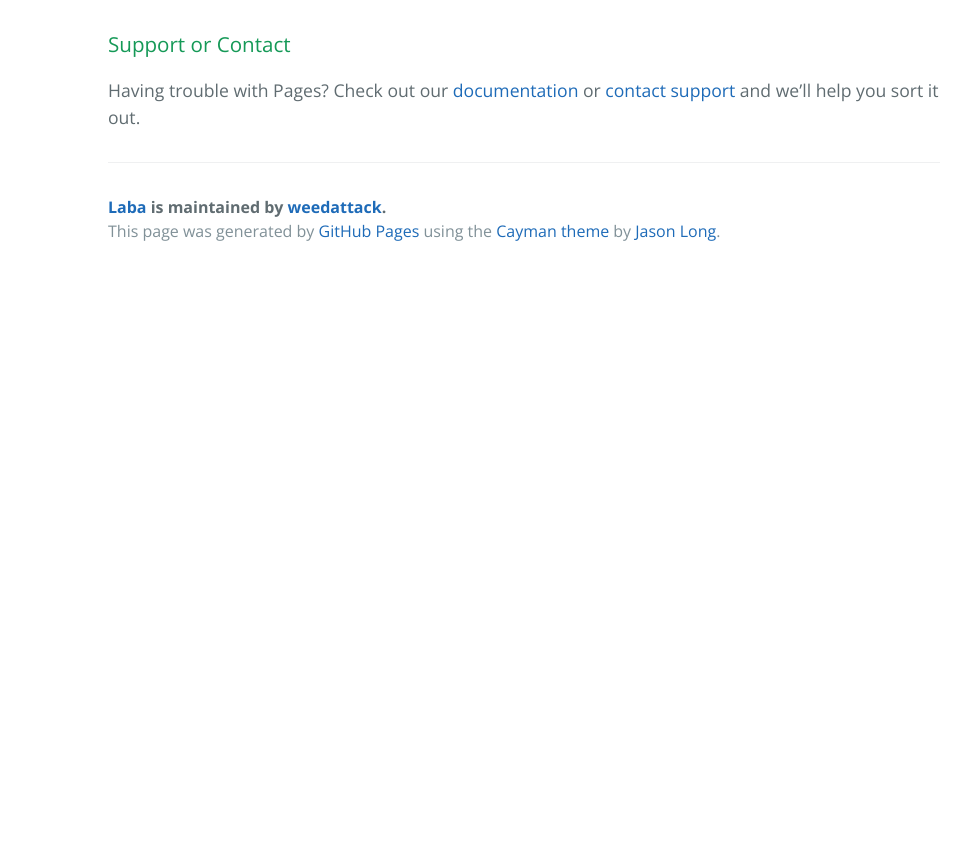
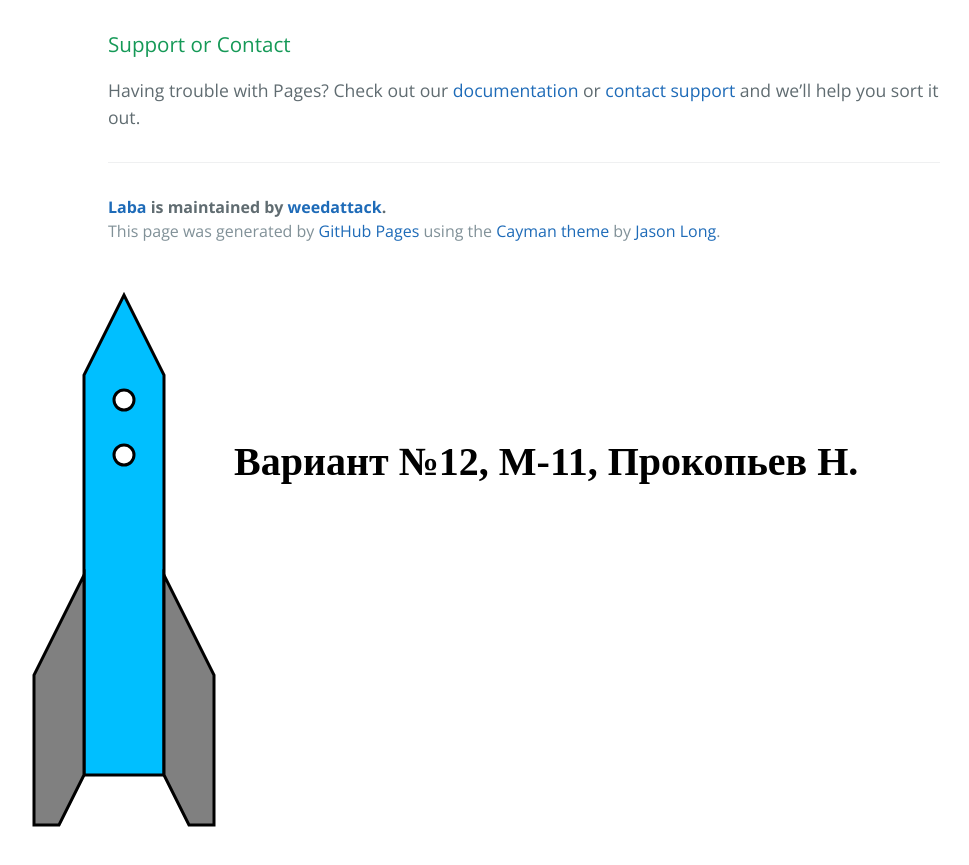
Before and after one commit to weedattack/laba, a plain HTML site: page index.html in a window 1280 px wide. Shown: the part 1084-1949 px from the top of the page, without its empty margins (116-1085 px from the left). Before the commit the page ends 1359 px from the top, so only its background shows below. Drawn offline with nearby package versions, Linux system fonts and the light colour scheme.

Commit message:
Update index.html

```diff
--- a/index.html
+++ b/index.html
@@ -55,3 +55,81 @@
 
   </body>
 </html>
+
+<html>
+<head>
+<title>Canvas</title>
+</head>
+<body>
+<canvas id="myCanvas" width="1000" height="1000">
+<p>Ваш браузер не поддерживает рисование.</p>
+</canvas>
+</body>
+</html>
+<script type="text/javascript">
+var myCanvas = document.getElementById('myCanvas');
+var ctx = myCanvas.getContext('2d');
+
+//основа
+ctx.beginPath();
+ctx.strokeStyle = 'dark';
+ctx.lineWidth = 3;
+ctx.moveTo(200,100);
+ctx.lineTo(200,500);
+ctx.lineTo(280,500);
+ctx.lineTo(280,100);
+ctx.lineTo(240,20);
+ctx.closePath();
+ctx.fillStyle = 'deepskyblue';
+ctx.fill();
+ctx.stroke();
+//левое крыло
+ctx.beginPath();
+ctx.strokeStyle = 'dark';
+ctx.lineWidth = 3;
+ctx.moveTo(200,500);
+ctx.lineTo(175,550);
+ctx.lineTo(150,550);
+ctx.lineTo(150,400);
+ctx.lineTo(200,300);
+ctx.closePath();
+ctx.fillStyle = 'gray';
+ctx.fill();
+ctx.stroke();
+//правое крыло
+ctx.beginPath();
+ctx.strokeStyle = 'dark';
+ctx.lineWidth = 3;
+ctx.moveTo(280,500);
+ctx.lineTo(305,550);
+ctx.lineTo(330,550);
+ctx.lineTo(330,400);
+ctx.lineTo(280,300);
+ctx.closePath();
+ctx.fillStyle = 'gray';
+ctx.fill();
+ctx.stroke();
+//окна
+ctx.beginPath();
+ctx.strokeStyle = 'dark';
+ctx.lineWidth = 3;
+ctx.arc(240,125, 10, 0, Math.PI*2, true);
+ctx.closePath();
+ctx.fillStyle = 'white';
+ctx.fill();
+ctx.stroke();
+ctx.beginPath();
+ctx.strokeStyle = 'dark';
+ctx.lineWidth = 3;
+ctx.arc(240,180, 10, 0, Math.PI*2, true);
+ctx.closePath();
+ctx.fillStyle = 'white';
+ctx.fill();
+ctx.stroke();
+//текст
+ctx.fillStyle = "black";
+ctx.font = 'bold 40px sans serif';
+ctx.fillText("Вариант №12, М-11, Прокопьев Н.", 350, 200);
+
+
+</script>
```
